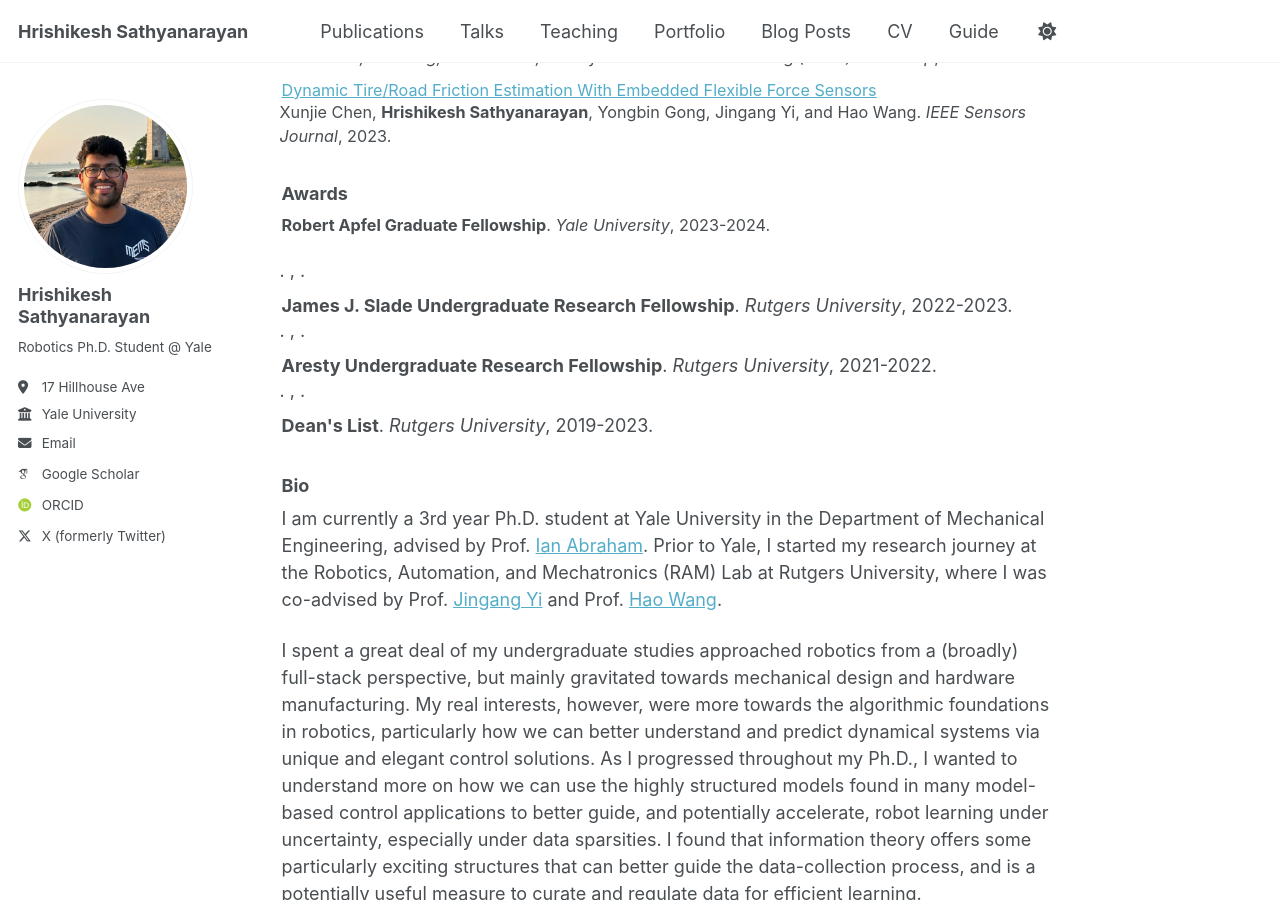
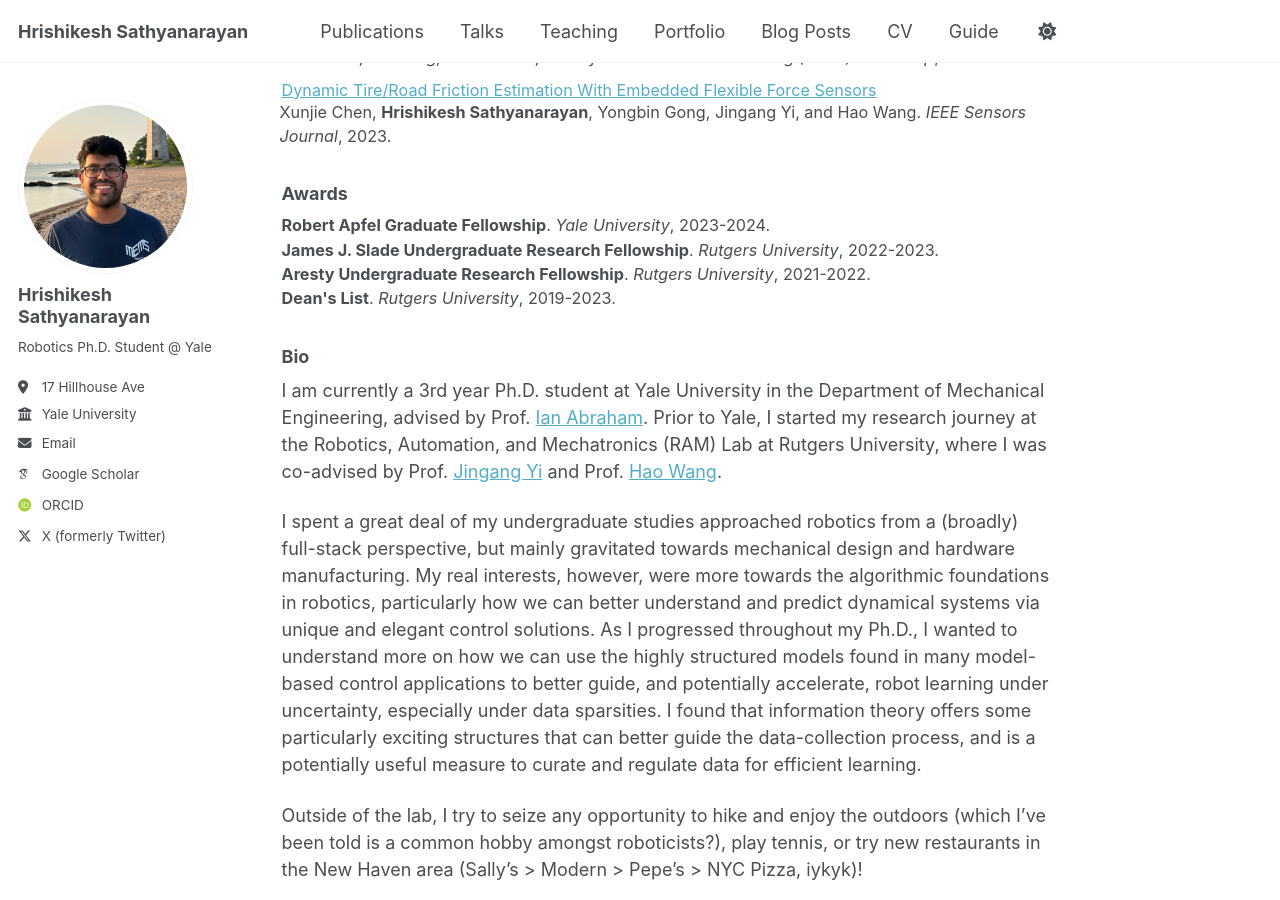
Before and after one commit to HrishiSathya/hrishi-sathya.github.io, a Jekyll site: the page built from _pages/about.md, in a window 1280 px wide and 900 px high, scrolled down 652 px. Built offline with Jekyll 4.4.1, drawn with Linux system fonts in a browser that asks for light colours; some web fonts are replaced; a script that is not in the unit is left out; a file with an impossible date is left out.

Commit message:
adjust the spacing in awards in about.md

```diff
--- a/_pages/about.md
+++ b/_pages/about.md
@@ -41,18 +41,9 @@ Specifically, I ask: which uncertain parameters are most sensitive to a given ro
 {% endfor %}
 </div> -->
 <p style="font-size: 0.9em;">
-  <b>Robert Apfel Graduate Fellowship</b>. <i>Yale University</i>, 2023-2024.
-  <p style="margin:-2px;">{{post.authors}}. <i>{{post.venue}}</i>,
-      <span style="color:#C41230"><b>{{post.award}}</b></span>
-    {{post.year}}.<br/></p ><p style="margin:10px;"></p>
-  <b>James J. Slade Undergraduate Research Fellowship</b>. <i>Rutgers University</i>, 2022-2023.
-  <p style="margin:-2px;">{{post.authors}}. <i>{{post.venue}}</i>,
-      <span style="color:#C41230"><b>{{post.award}}</b></span>
-    {{post.year}}.<br/></p ><p style="margin:10px;"></p>
-  <b>Aresty Undergraduate Research Fellowship</b>. <i>Rutgers University</i>, 2021-2022.
-  <p style="margin:-2px;">{{post.authors}}. <i>{{post.venue}}</i>,
-      <span style="color:#C41230"><b>{{post.award}}</b></span>
-    {{post.year}}.<br/></p ><p style="margin:10px;"></p>
+  <b>Robert Apfel Graduate Fellowship</b>. <i>Yale University</i>, 2023-2024.<br>
+  <b>James J. Slade Undergraduate Research Fellowship</b>. <i>Rutgers University</i>, 2022-2023.<br>
+  <b>Aresty Undergraduate Research Fellowship</b>. <i>Rutgers University</i>, 2021-2022. <br>
   <b>Dean's List</b>. <i>Rutgers University</i>, 2019-2023.
 </p>
 
```
